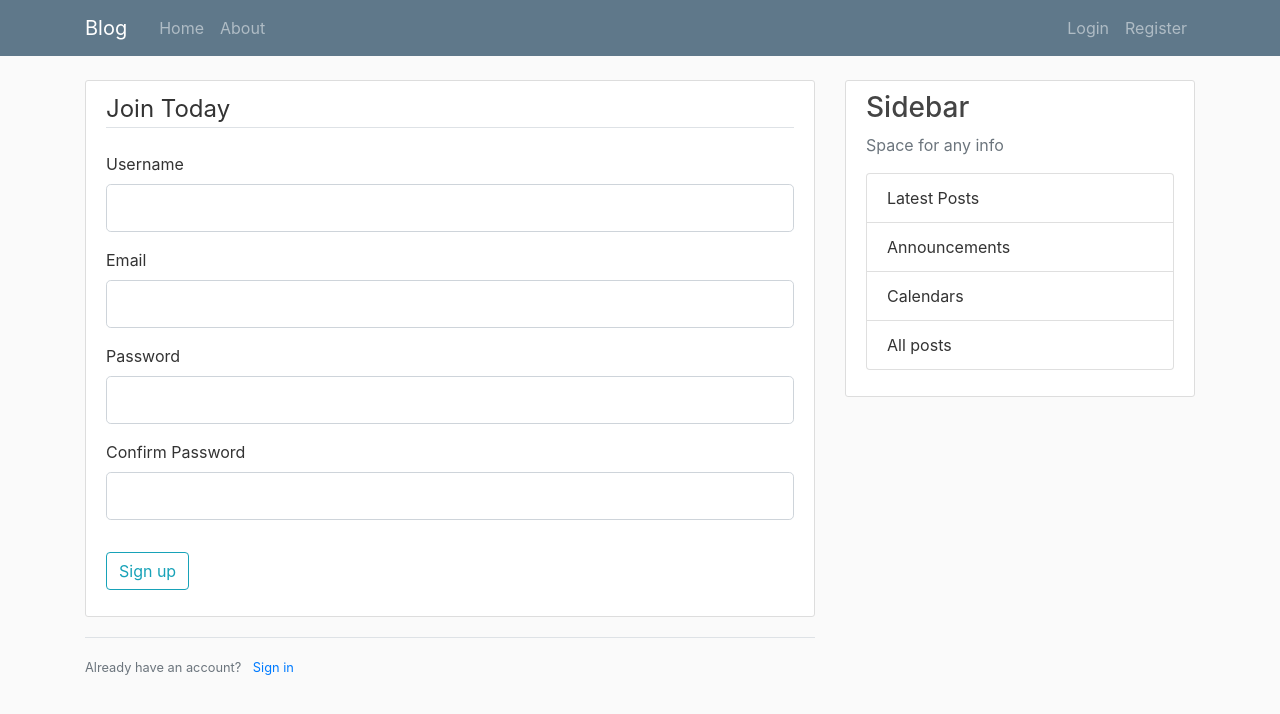
After one commit to abinesh1/blog-site, a Flask app: page /register in a window 1280 px wide. The commit adds this page. Shown: the top 714 px of the page. Run offline with Flask 2, Linux system fonts and the light colour scheme; some libraries are stand-ins or nearby versions.

Commit message:
register

```diff
--- a/flaskblog.py
+++ b/flaskblog.py
@@ -1,6 +1,9 @@
-from flask import Flask, render_template, url_for
+from flask import Flask, render_template, url_for, flash, redirect
+from forms import RegistrationForm, LoginForm
 
 app = Flask(__name__)
+
+app.config['SECRET_KEY'] = '49019f1601af3ee4b7dfb2d8dc0d95fe'
 
 posts = [
     {
@@ -27,6 +30,26 @@
 def about():
     return render_template('about.html', title='About')
 
+@app.route('/register', methods = ['GET', 'POST'])
+def register():
+    form = RegistrationForm()
+    if form.validate_on_submit():
+        flash(f'Account created successfully for {form.username.data}', 'success')
+        return redirect(url_for('home'))
+    return render_template('register.html', title = 'Register', form = form)
+
+@app.route('/login', methods = ['GET', 'POST'])
+def login():
+    form = LoginForm()
+    if form.validate_on_submit():
+        if form.email.data == 'admin@blog.com' and form.password.data == 'password':
+            flash('Successful Log in', 'success')
+            return redirect(url_for('home'))
+        else:
+            flash('Login failed. Check details', 'danger')
+    return render_template('login.html', title='Login', form = form)
+
+
 
 if __name__ == '__main__':
     app.run(debug = True)
--- /dev/null
+++ b/forms.py
@@ -0,0 +1,18 @@
+from flask_wtf import FlaskForm
+from wtforms import StringField, PasswordField, SubmitField, BooleanField
+from wtforms.validators import DataRequired, Length, Email, EqualTo
+
+
+
+class RegistrationForm(FlaskForm):
+    username = StringField('Username', validators = [DataRequired(), Length(min=2, max=20)])
+    email = StringField('Email', validators=[DataRequired(), Email()])
+    password = PasswordField('Password', validators = [DataRequired()])
+    confirm_password = PasswordField('Confirm Password', validators = [DataRequired(), EqualTo('password')])
+    submit = SubmitField('Sign up')
+
+class LoginForm(FlaskForm):
+    email = StringField('Email', validators = [DataRequired(), Email()])
+    password = PasswordField('Password', validators = [DataRequired()])
+    remember = BooleanField('Remember me')
+    submit = SubmitField('Sign up')
--- a/templates/layout.html
+++ b/templates/layout.html
@@ -40,6 +40,15 @@
     <main role="main" class="container">
         <div class="row">
             <div class="col-md-8">
+                {% with messages = get_flashed_messages(with_categories = True)  %}
+                    {% if messages %}
+                        {% for category, message in messages %}
+                            <div class="alert alert-{{category}}">
+                                {{ message }}
+                            </div>
+                        {% endfor %}
+                    {% endif %}
+                {% endwith  %}
                 {% block content %}
 
                 {% endblock content %}
--- /dev/null
+++ b/templates/register.html
@@ -0,0 +1,72 @@
+{% extends 'layout.html' %}
+{% block content %}
+    <div class="content-section">
+        <form action="" method='POST'>
+            {{form.hidden_tag()}}
+            <fieldset class="form-group">
+                <legend class="border-bottom mb-4">Join Today</legend>
+                <div class="form-group">
+                    {{ form.username.label(class="form-control-label")}}
+
+                    {% if form.username.errors %}
+                        {{ form.username(class="form-control form-control-lg is-invalid")}}
+                        <div class="invalid-feedback">
+                            {% for error in errors %}
+                                <span>{{error}}</span>
+                            {% endfor %}
+                        </div>
+                    {% else %}
+                        {{ form.username(class="form-control form-control-lg")}}
+                    {% endif %}
+                </div>
+                <div class="form-group">
+                    {{ form.email.label(class="form-control-label") }}
+                    {% if form.email.errors %}
+                        {{ form.email(class="form-control form-control-lg is-invalid") }}
+                        <div class="invalid-feedback">
+                            {% for error in form.email.errors %}
+                                <span>{{ error }}</span>
+                            {% endfor %}
+                        </div>
+                    {% else %}
+                        {{ form.email(class="form-control form-control-lg") }}
+                    {% endif %}
+                </div>
+                <div class="form-group">
+                    {{ form.password.label(class="form-control-label") }}
+                    {% if form.password.errors %}
+                        {{ form.password(class="form-control form-control-lg is-invalid") }}
+                        <div class="invalid-feedback">
+                            {% for error in form.password.errors %}
+                                <span>{{ error }}</span>
+                            {% endfor %}
+                        </div>
+                    {% else %}
+                        {{ form.password(class="form-control form-control-lg") }}
+                    {% endif %}
+                </div>
+                <div class="form-group">
+                    {{ form.confirm_password.label(class="form-control-label") }}
+                    {% if form.confirm_password.errors %}
+                        {{ form.confirm_password(class="form-control form-control-lg is-invalid") }}
+                        <div class="invalid-feedback">
+                            {% for error in form.confirm_password.errors %}
+                                <span>{{ error }}</span>
+                            {% endfor %}
+                        </div>
+                    {% else %}
+                        {{ form.confirm_password(class="form-control form-control-lg") }}
+                    {% endif %}
+                </div>
+            </fieldset>
+            <div class="form-group">
+                {{form.submit(class="btn btn-outline-info")}}
+            </div>
+        </form>
+    </div>
+    <div class="border-top pt-3">
+        <small class="text-muted">
+            Already have an account? <a class="ml-2" href="{{url_for('login')}}">Sign in</a>
+        </small>
+    </div>
+{% endblock content %}
```
